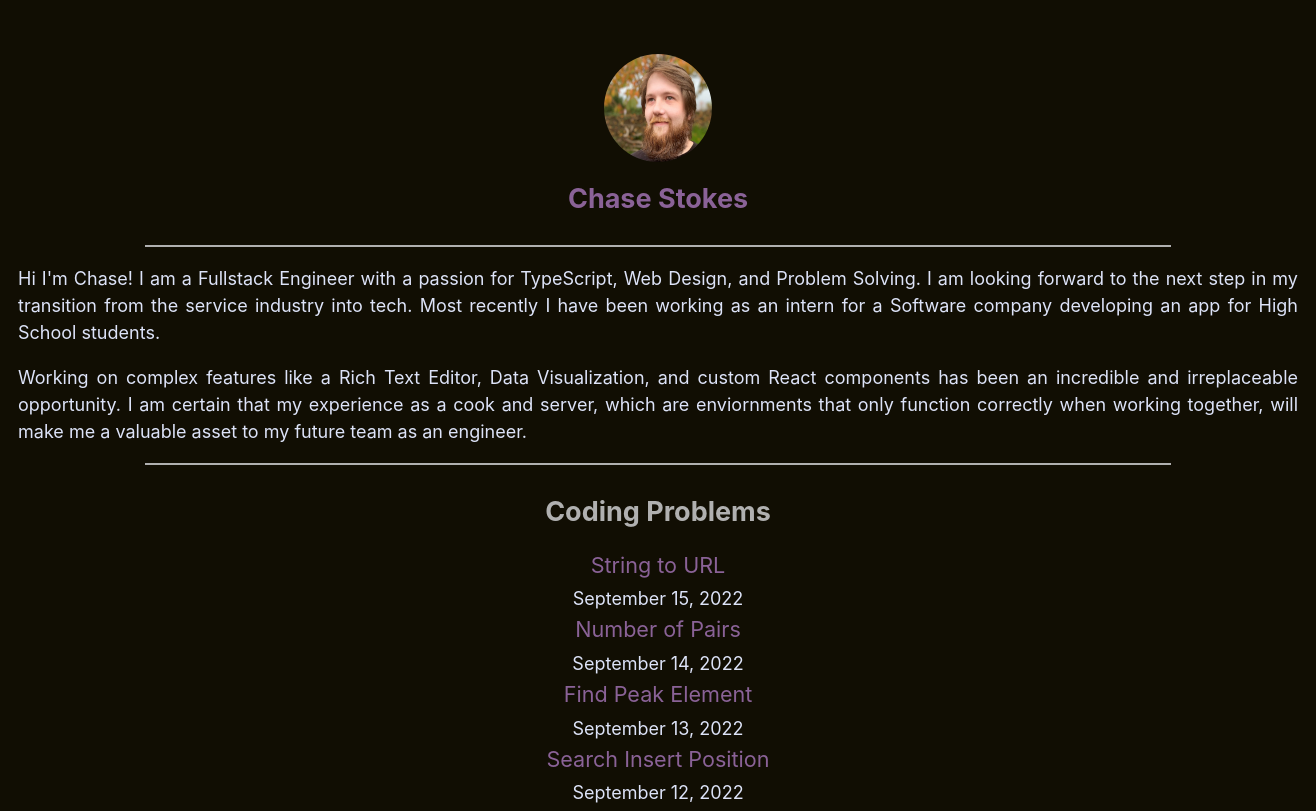
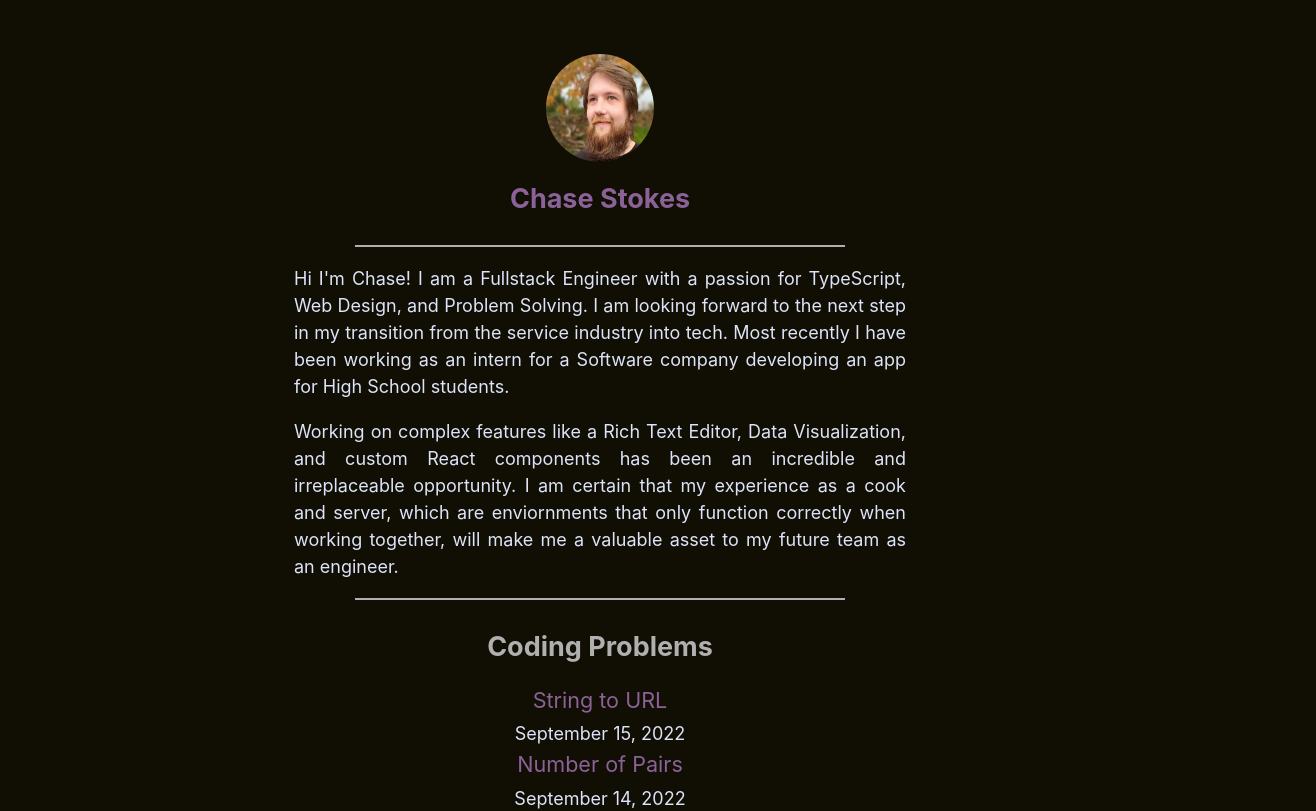
Before and after one commit to Chase-Stokes/nextjs-blog, a Next.js app: page / in a window 1280 px wide. Shown: the top 811 px of the page, 1316 px wide, since content can reach past the window. Built offline with nearby package versions, Linux system fonts and the light colour scheme.

Commit message:
further styling

```diff
--- a/components/layout.module.css
+++ b/components/layout.module.css
@@ -1,6 +1,5 @@
 .container {
-  width: 100vw;
-  /* max-width: 36rem; */
+  max-width: 36rem;
   padding: 0 1rem;
   margin: 3rem auto 6rem;
 }
--- a/styles/global.css
+++ b/styles/global.css
@@ -2,7 +2,7 @@ html,
 body {
   padding: 0;
   margin: 0;
-  width: auto;
+  width: 1200px;
   align-items: center;
   align-content: center;
   text-align: justify;
@@ -15,7 +15,7 @@ body {
 }
 
 * {
-  box-sizing: content-box;
+  box-sizing: border-box;
 }
 
 a {
```
